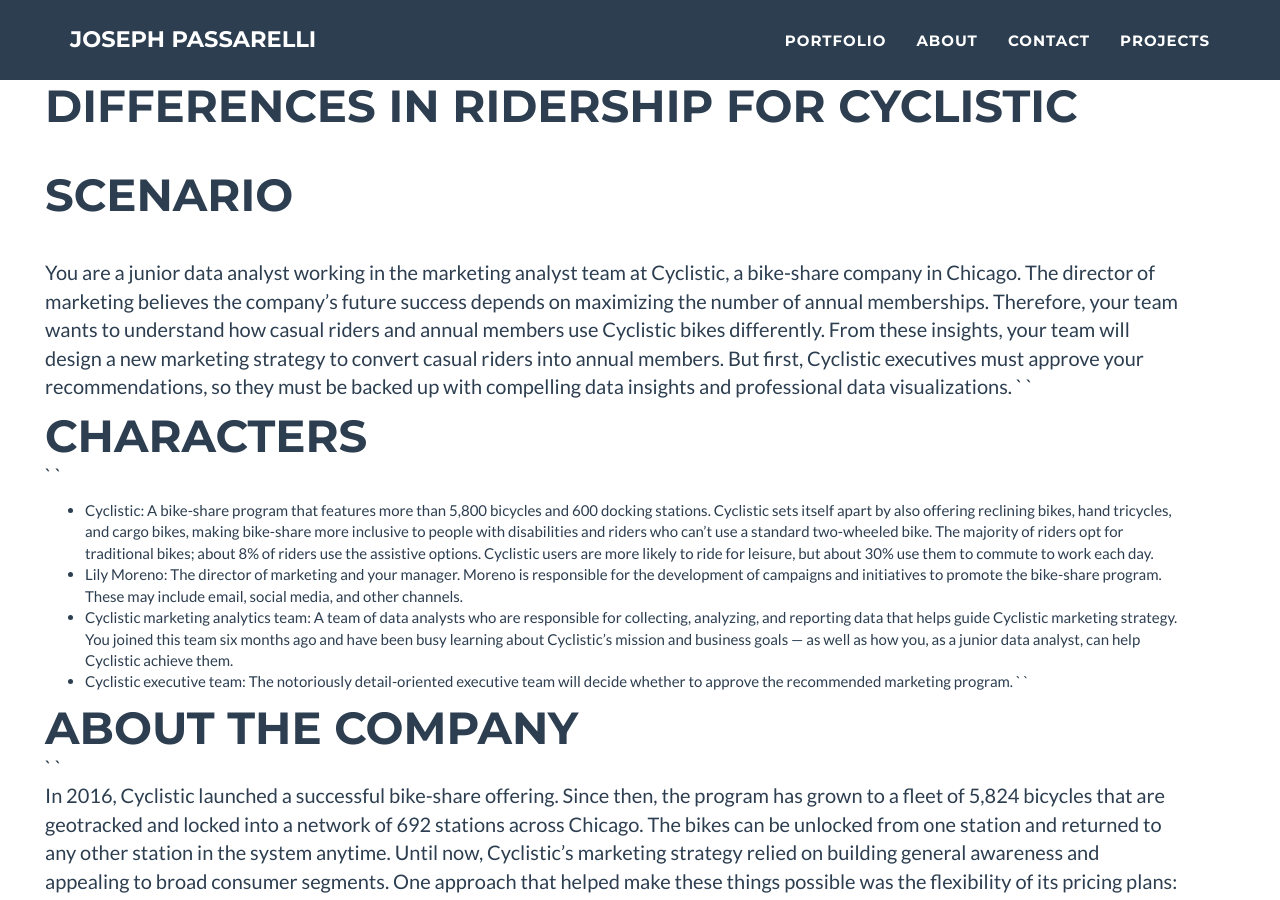
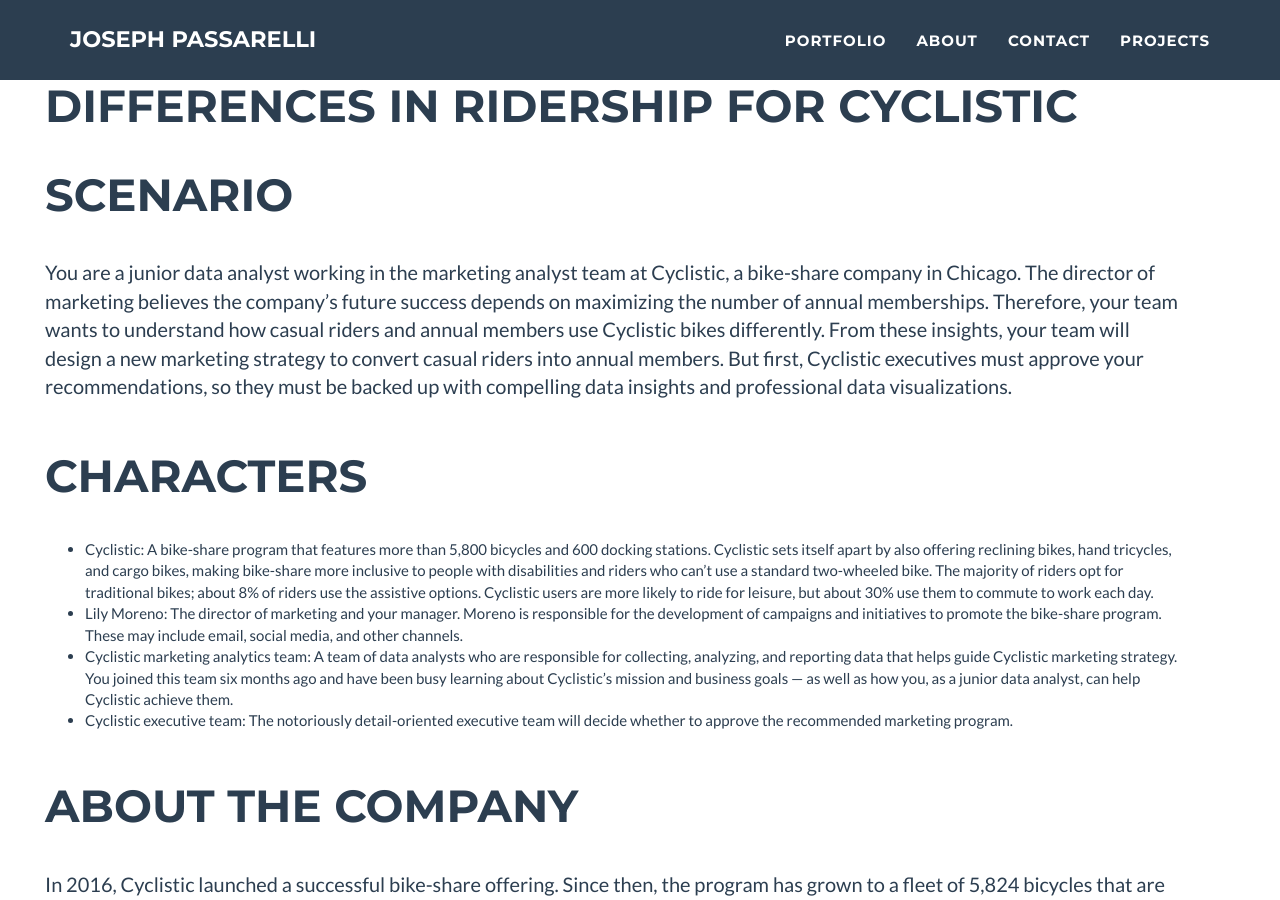
Before and after one commit to JoeNormyl/joenormyl.github.io, a Jekyll site: the page built from _posts/2022-02-05-Capstone_Project.md, in a window 1280 px wide and 900 px high, scrolled down 804 px. Built offline with Jekyll 4.4.1, drawn with Linux system fonts in a browser that asks for light colours.

Commit message:
Addd blank lines between section in capstone markdown

````diff
--- a/_posts/2022-02-05-Capstone_Project.md
+++ b/_posts/2022-02-05-Capstone_Project.md
@@ -28,11 +28,12 @@
 convert casual riders into annual members. But first, Cyclistic
 executives must approve your recommendations, so they must be backed up
 with compelling data insights and professional data visualizations.
-`   `
+
+&nbsp;
 
 ## Characters
 
-`   `
+&nbsp;
 
 - Cyclistic: A bike-share program that features more than 5,800
   bicycles and 600 docking stations. Cyclistic sets itself apart by
@@ -55,11 +56,13 @@
 - Cyclistic executive team: The notoriously detail-oriented executive
   team will decide whether to approve the recommended marketing
   program.
-  `   `
+
+&nbsp;
 
 ## About the company
 
-`   `
+&nbsp;
+
 In 2016, Cyclistic launched a successful bike-share offering. Since
 then, the program has grown to a fleet of 5,824 bicycles that are
 geotracked and locked into a network of 692 stations across Chicago. The
@@ -86,8 +89,11 @@
 marketing tactics. Moreno and her team are interested in analyzing the
 Cyclistic historical bike trip data to identify trends.
 
+&nbsp;
+
 ## Step 1: Ask
 
+&nbsp;
 Three questions will guide the future marketing program:
 
 1.  How do annual members and casual riders use Cyclistic bikes
@@ -107,9 +113,11 @@
 4.  A summary of your analysis
 5.  Supporting visualizations and key findings
 6.  Your top three recommendations based on your analysis
+    &nbsp;
 
 ## Step 2: Prepare
 
+&nbsp;
 First I will load all needed libraries
 
 ```r
@@ -509,8 +517,11 @@
 | start_time    |   5667717 |           0.5 | 2022-01-01 00:00:05 | 2022-12-31 23:59:26 | 2022-07-22 15:03:59 |  4745862 |
 | end_time      |   5667717 |           0.5 | 2022-01-01 00:01:48 | 2023-01-02 04:56:45 | 2022-07-22 15:24:44 |  4758633 |
 
+&nbsp;
+
 ## Step 3. Process
 
+&nbsp;
 Having previewed the data it’s time to give it a good scrub. Due to the
 volume of data, I chose to remove any rows with missing info as well as
 any duplicates. Next I will mutate the dataframe to coerce the types I
@@ -659,9 +670,11 @@
 ```
 
 Looking much better. Now on to the analysis!
+&nbsp;
 
 ## Step 4. Analyze
 
+&nbsp;
 Time to look a little deeper into the data now that we have processed
 and cleaned the original dataframe. I will run through some aggregations
 and summaries to provide a solid base from which to build insights and
@@ -844,9 +857,11 @@
 patterns of difference between the two types of users. Next I will
 create some visuals to help highlight the insights and use for
 presentation of my analysis.
+&nbsp;
 
 ## Step 5. Share
 
+&nbsp;
 When we plot member vs casual usage by weekday, we should be able to
 easily tell if there is any difference in usage by each group.
 
@@ -1191,8 +1206,11 @@
 the electric bike option relative to the total number of each. The other
 thing I notice is that members do not use the docked bikes at all. This
 could be significant but more investigation is needed
+&nbsp;
 
 ## Step 6. Act
+
+&nbsp;
 
 ### Based on the results of my analysis, I believe the main differences between the members and casual riders are:
 
````
